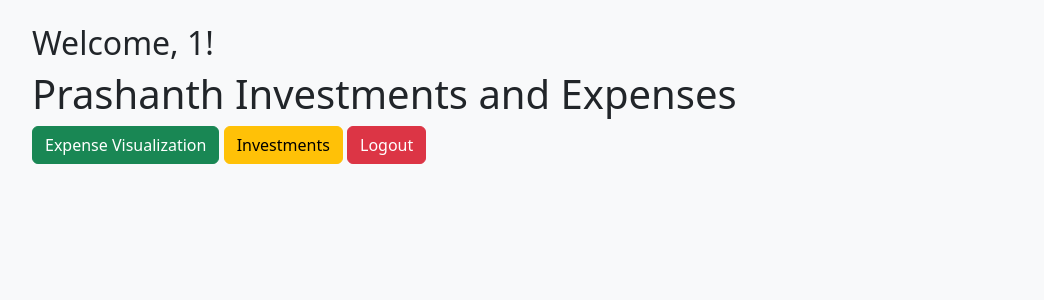
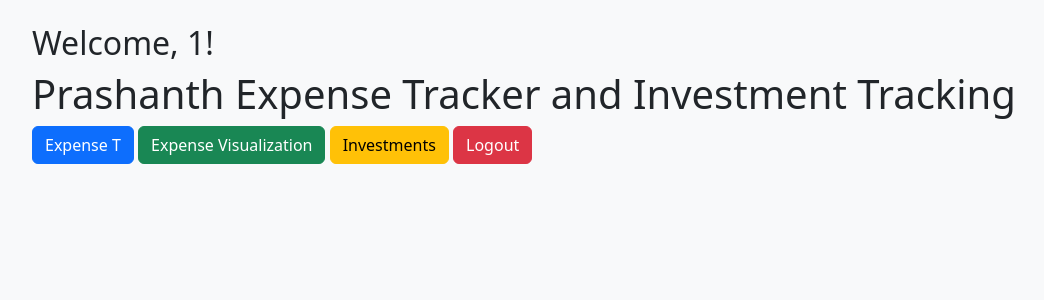
Before and after one commit to prashanthmanoharg/rpirepo, a Flask app: page / in a window 1280 px wide. Shown: the top 300 px of the page, without its empty margins (50-1094 px from the left). Run offline with Flask 3, Linux system fonts and the light colour scheme; the visitor is signed in with stand-in values (Sample User, id 1); parts of the project's set-up code (start-up, migrations or seed data) failed here and were passed over.

Commit message:
Added New Changes

```diff
--- a/app/templates/dashboard.html
+++ b/app/templates/dashboard.html
@@ -1,7 +1,8 @@
 {% extends "layout.html" %}
 {% block content %}
 <h2>Welcome, {{ user }}!</h2>
-<h1>Prashanth Investments and Expenses </h2>
+<h1> Prashanth Expense Tracker and Investment Tracking </h1>
+<a href="/plot" class="btn btn-primary">Expense T</a>
 <a href="/plot" class="btn btn-success">Expense Visualization</a>
 <a href="/investments" class="btn btn-warning">Investments</a>
 <a href="/logout" class="btn btn-danger">Logout</a>
--- a/app/templates/login.html
+++ b/app/templates/login.html
@@ -6,7 +6,7 @@
 </head>
 <body class="d-flex justify-content-center align-items-center" style="height:100vh; background: #764ba2;">
 <div class="login-container p-5 bg-dark text-white rounded">
-    <h2>Welcome to MN152 Application</h2>
+    <h2>Welcome to Home Application</h2>
     <form method="POST">
         <input type="text" name="username" placeholder="Username" class="form-control my-2" required>
         <input type="password" name="password" placeholder="Password" class="form-control my-2" required>
--- a/app/templates/plots.html
+++ b/app/templates/plots.html
@@ -2,6 +2,7 @@
 {% block title %}Expense Charts{% endblock %}
 {% block content %}
 <h1>Expense Visualization</h1>
+<a href="/" class="btn btn-secondary mt-3">Back</a>
 <div>{{ expenses_chart|safe }}</div>
 <div>{{ category_chart|safe }}</div>
 <div>{{ yearly_chart|safe }}</div>
```
